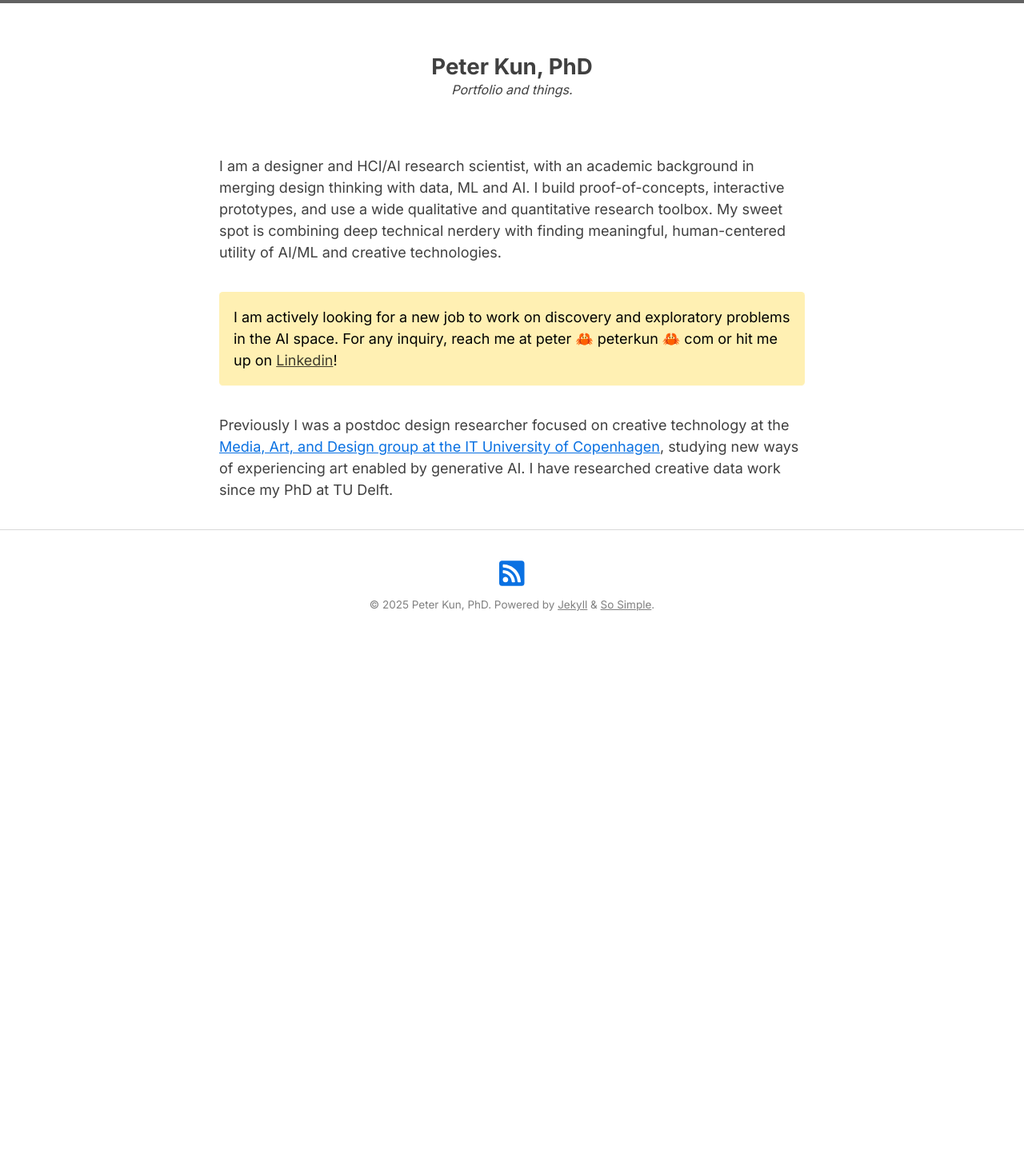
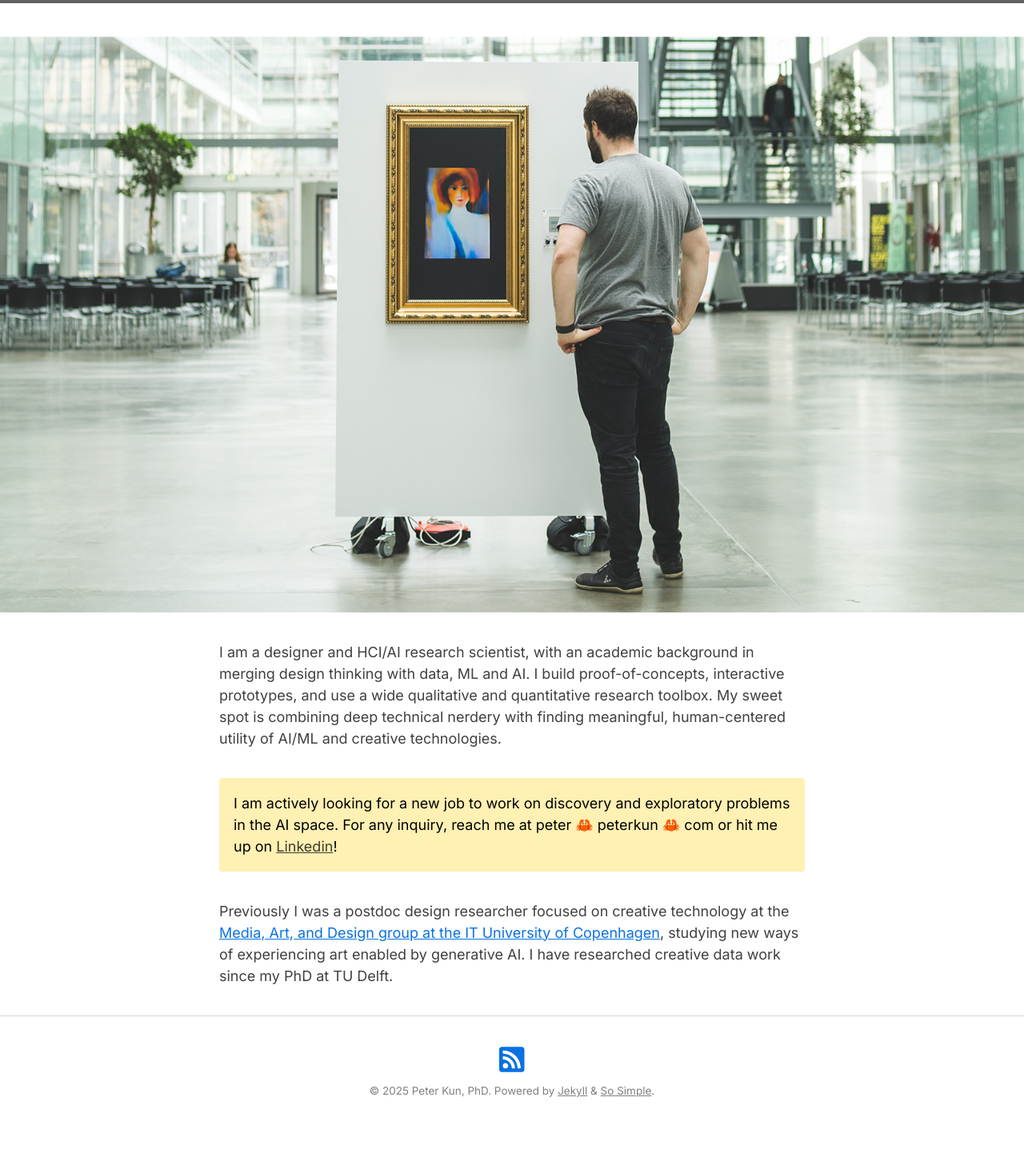
Before and after one commit to kuniiii/kuniiii.github.io, a Jekyll site: the page built from index.md, in a window 1280 px wide. Shown: the whole page at 80% size. Built offline with Jekyll 4.4.1, drawn with Linux system fonts in a browser that asks for light colours; nearby versions of some CDN libraries; before the commit the page ends 900 px from its top, so only the background shows below that.

Commit message:
trying to do home header

```diff
--- a/_layouts/home.html
+++ b/_layouts/home.html
@@ -1,7 +1,5 @@
 ---
 layout: page
-image:
-    path: /images/genframe_hero2.jpg
 ---
 
 {{ content }}
--- a/index.md
+++ b/index.md
@@ -1,5 +1,7 @@
 ---
 layout: home
+image:
+    path: /images/genframe_hero2.jpg
 
 ---
 
```
